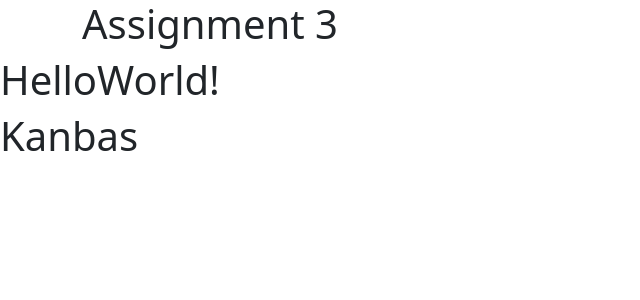
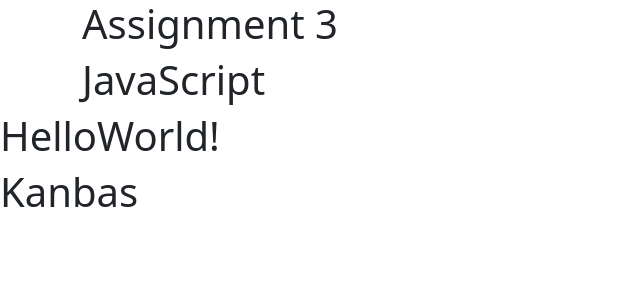
Before and after one commit to philipngpack/kanbas-react-web-app, a React (Create React App) app: page / in a window 1280 px wide. Shown: the top 300 px of the page, without its empty margins (0-640 px from the left). Built offline with nearby package versions, Linux system fonts and the light colour scheme.

Commit message:
add a container named JavaScript

```diff
--- /dev/null
+++ b/src/Labs/a3/Javascript/index.tsx
@@ -0,0 +1,9 @@
+function JavaScript() {
+    return(
+       <div>
+          <h1>JavaScript</h1>
+       </div>
+    );
+ }
+
+ export default JavaScript
--- a/src/Labs/a3/index.tsx
+++ b/src/Labs/a3/index.tsx
@@ -1,7 +1,10 @@
+import JavaScript from "./Javascript";
+
 function Assignment3() {
     return (
         <div className="container">
             <h1>Assignment 3</h1>
+            <JavaScript />
         </div>
     );
 }
```
